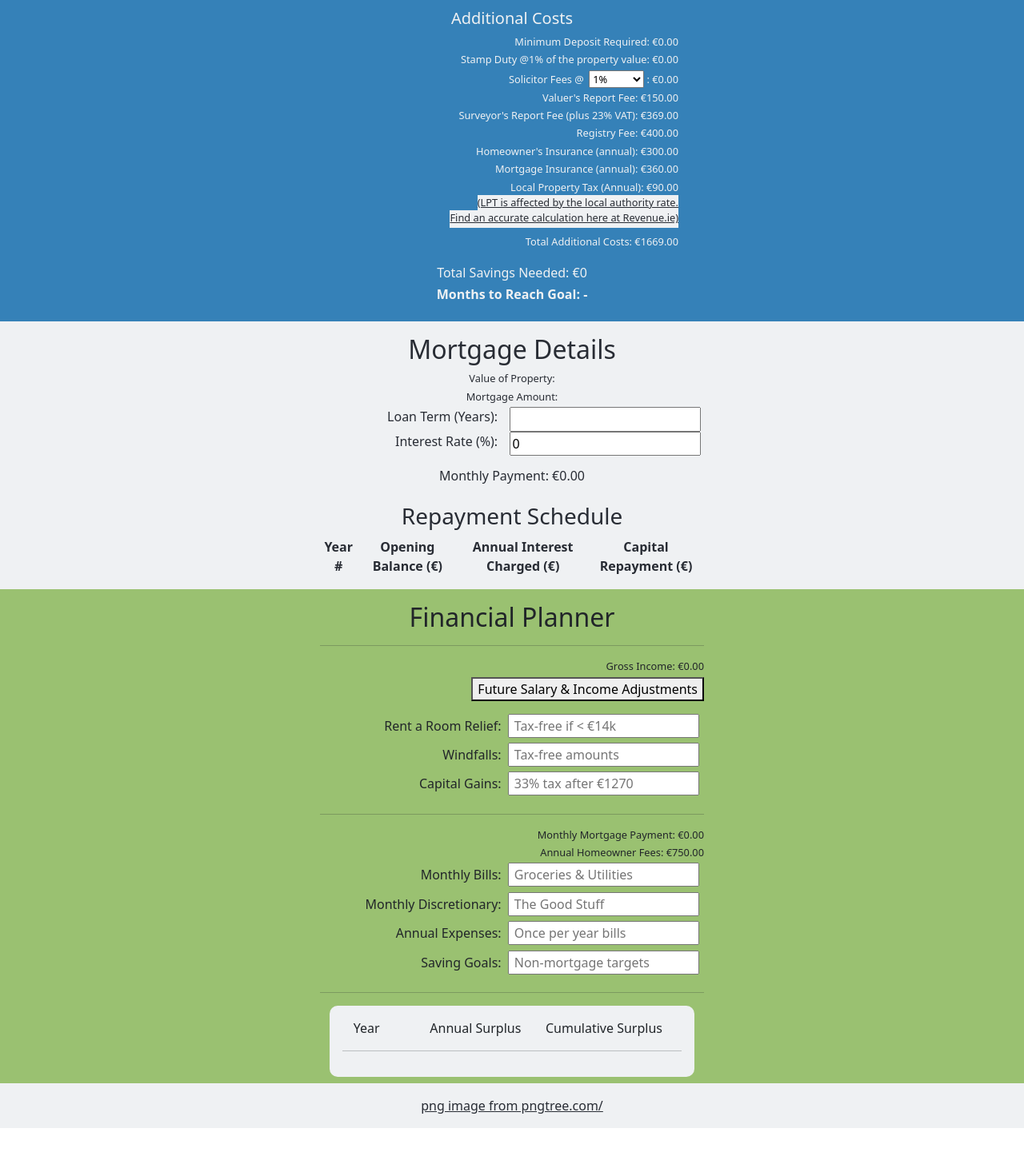
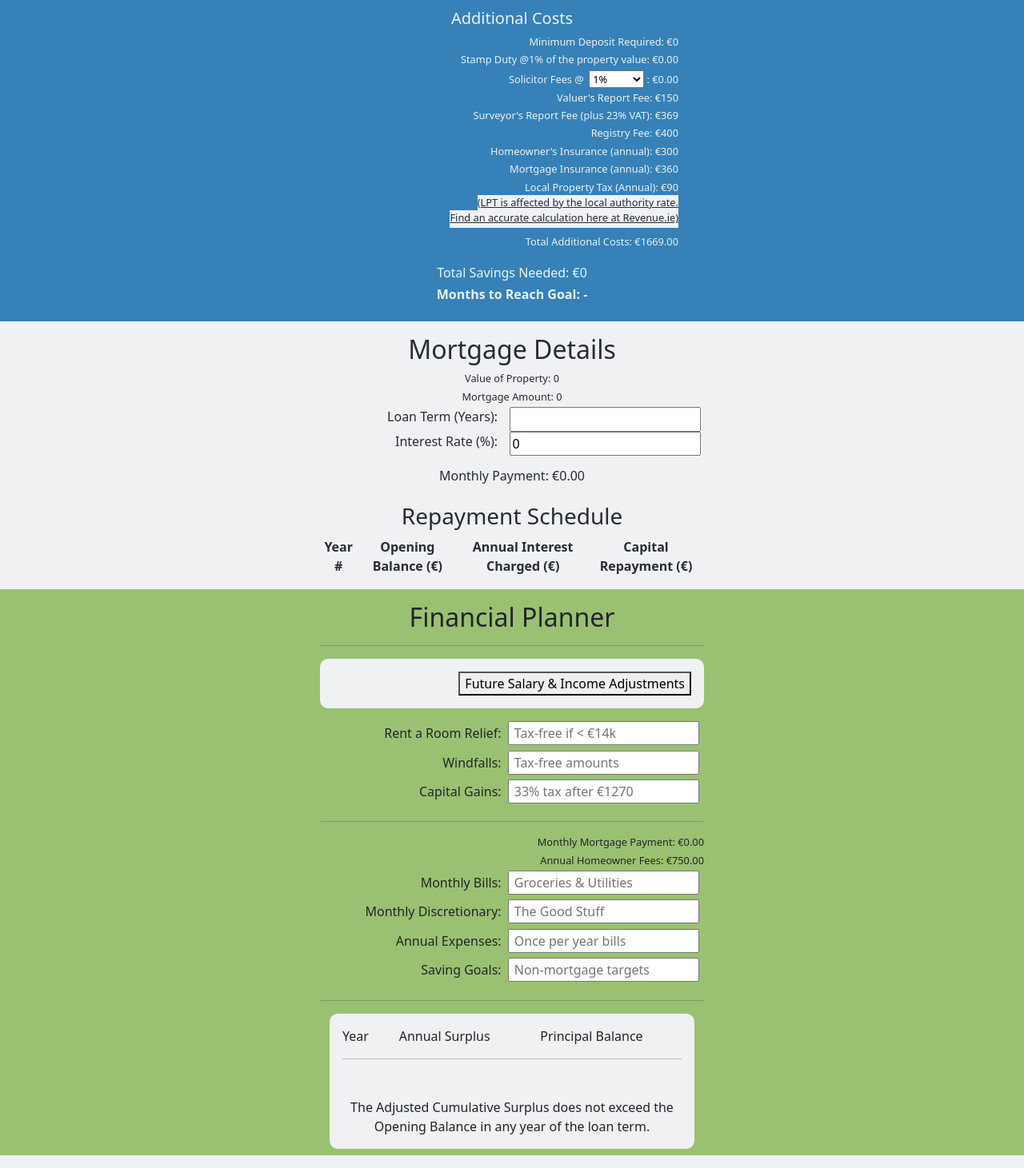
Before and after one commit to OisinWrites/Mortgage-Budgeter, a React (Create React App) app in the folder client/: page / in a window 1280 px wide. Shown: the part 1669-3130 px from the top of the page at 80% size. Before the commit the page ends 3080 px from the top, so only its background shows below. Built offline with nearby package versions, Linux system fonts and the light colour scheme.

Commit message:
Create comparison functionality, clean up state management of earlier sections

```diff
--- a/client/src/App.css
+++ b/client/src/App.css
@@ -117,6 +117,13 @@
 }
 
 /*---Financial Planner---*/
+.spin-reel-header {
+  background-color: #eff1f3;
+  padding: 1rem;
+  margin-top: 0.2rem;
+  border-radius: 10px;
+}
+
 .spin-reel {
   background-color: #eff1f3;
   max-height: 20vh;
@@ -138,3 +145,12 @@
 .spin-reel::-webkit-scrollbar {
   display: none;
 }
+
+.adjusted-cumulative-surplus {
+  font-weight: 700;
+  font-size: 95%;
+}
+
+.surpluses span {
+  text-align: left;
+}
--- a/client/src/App.js
+++ b/client/src/App.js
@@ -1,4 +1,4 @@
-import React, { useState } from 'react';
+import React, { useState, useEffect } from 'react';
 import './App.css';
 import BorrowingCapacityCalculator from './components/BorrowingCapacityCalculator';
 import MortgageDetails from './components/MortgageDetails';
@@ -9,7 +9,7 @@ import DepositSavingPeriod from './components/DepositSavingPeriod';
 
 function App() {
   const [isFirstTimeBuyer, setIsFirstTimeBuyer] = useState(true);
-  const [maxBorrow, setMaxBorrow] = useState(0);
+  const [effectiveMaxBorrow, setEffectiveMaxBorrow] = useState(0);
   const [numberOfApplicants, setNumberOfApplicants] = useState(1);
   const [housePrice, setHousePrice] = useState('');
   const [mortgageDesired, setMortgageDesired] = useState('');
@@ -20,7 +20,16 @@ function App() {
   const [loanTerm, setLoanTerm] = useState('');
   const [monthlyPayment, setMonthlyPayment] = useState(0);
   const [annualInterestRate, setAnnualInterestRate] = useState(0);
+  const [propertyValue, setPropertyValue] = useState(0);
 
+  useEffect(() => {
+    const loanToValueRatio = isFirstTimeBuyer ? 0.9 : 0.8;
+    // Ensure effectiveMaxBorrow is a number. If not, default to 0 before calculation.
+    const effectiveBorrow = Number(effectiveMaxBorrow) || 0;
+    const calculatedPropertyValue = parseFloat((effectiveBorrow / loanToValueRatio).toFixed(2));
+
+    setPropertyValue(calculatedPropertyValue);
+  }, [effectiveMaxBorrow, isFirstTimeBuyer, setPropertyValue]);
 
   // Function to be passed to DepositSavingPeriod
   const updateTotalAnnualFees = (newTotal) => {
@@ -49,9 +58,11 @@ function App() {
         <div className="bcc">
           <div className="section">
             <BorrowingCapacityCalculator
+              propertyValue={propertyValue}
+              effectiveMaxBorrow={effectiveMaxBorrow}
+              setEffectiveMaxBorrow={setEffectiveMaxBorrow}
               applicantIncomes={applicantIncomes}
               onIncomeChange={handleIncomeChange}
-              setMaxBorrow={setMaxBorrow}
               isFirstTimeBuyer={isFirstTimeBuyer}
               setIsFirstTimeBuyer={setIsFirstTimeBuyer}
               setNumberOfApplicants={setNumberOfApplicants}
@@ -61,7 +72,8 @@ function App() {
         <div className="dsp">
           <div className="section">
             <DepositSavingPeriod
-            maxBorrow={maxBorrow}
+              propertyValue={propertyValue}
+              effectiveMaxBorrow={effectiveMaxBorrow}
               isFirstTimeBuyer={isFirstTimeBuyer}
               hasSecondApplicant={numberOfApplicants > 1}
               updateTotalAnnualFees={updateTotalAnnualFees}
--- a/client/src/components/DepositSavingPeriod.js
+++ b/client/src/components/DepositSavingPeriod.js
@@ -1,7 +1,7 @@
 import React, { useState, useEffect} from 'react';
 
 const DepositSavingPeriod = ({
-    maxBorrow,
+    effectiveMaxBorrow,
     isFirstTimeBuyer,
     hasSecondApplicant,
     housePrice,
@@ -12,7 +12,8 @@ const DepositSavingPeriod = ({
     setNetIncome,
     netIncome2,
     setNetIncome2,
-    updateTotalAnnualFees
+    updateTotalAnnualFees,
+    propertyValue
     }) => {
 
     const [monthlyExpenses, setMonthlyExpenses] = useState('');
@@ -32,6 +33,13 @@ const DepositSavingPeriod = ({
     const [solicitorFeeType, setSolicitorFeeType] = useState('1%');
     const [solicitorFlatFee, setSolicitorFlatFee] = useState('');
 
+    const safeEffectiveMaxBorrow = Number(effectiveMaxBorrow) || 0;
+    const safeHousePrice = Number(housePrice) || 0;
+    const safeMortgageDesired = Number(mortgageDesired) || 0;
+
+    const limitedHousePrice = parseFloat((propertyValue ?? 0));
+        setHousePrice(limitedHousePrice);
+
     const handleHousePriceChange = (e) => {
         const newHousePrice = e.target.value;
         setHousePrice(newHousePrice); // Update state in App.js
@@ -40,8 +48,9 @@ const DepositSavingPeriod = ({
 
     const handleMortgageChange = (e) => {
         const value = Number(e.target.value);
-        const newMortgageDesired = value > maxBorrow ? maxBorrow : value;
-        setMortgageDesired(newMortgageDesired); // This updates the state in App.js directly
+        const safeEffectiveMaxBorrow = effectiveMaxBorrow || 0; // Fallback to 0 if undefined
+        const newMortgageDesired = value > safeEffectiveMaxBorrow ? safeEffectiveMaxBorrow : value;
+        setMortgageDesired(newMortgageDesired);
     };
 
     useEffect(() => {
@@ -57,6 +66,11 @@ const DepositSavingPeriod = ({
         }
     }, [hasSecondApplicant]);
 
+    useEffect(() => {
+        const limitedHousePrice = propertyValue ? parseFloat(propertyValue) : 0;
+        setHousePrice(limitedHousePrice);
+    }, [propertyValue, setHousePrice]);
+
     const combinedNetIncome = parseFloat(netIncome) + parseFloat(netIncome2);
     const combinedMonthlyExpenses = parseFloat(monthlyExpenses) + parseFloat(monthlyExpenses2);
     const combinedBills = parseFloat(bills) + parseFloat(bills2);
@@ -68,6 +82,12 @@ const DepositSavingPeriod = ({
 
     // Calculate the minimum deposit required
     const minimumDeposit = isFirstTimeBuyer ? mortgageDesired * 0.1 : mortgageDesired * 0.2;
+    const totalMortgageAndMinimumDeposit = mortgageDesired + minimumDeposit;
+
+    const additionalDepositRequired = housePrice > totalMortgageAndMinimumDeposit ? housePrice - totalMortgageAndMinimumDeposit : 0;
+
+    const formattedAdditionalDepositRequired = additionalDepositRequired > 0 ? additionalDepositRequired.toFixed(2) : "0.00";
+
 
     function calculateRegistryFee(housePrice) {
         if (housePrice <= 50000) return 400;
@@ -115,6 +135,11 @@ const DepositSavingPeriod = ({
         const newTotalAnnualFees = insuranceCosts + propertyTax;
         updateTotalAnnualFees(newTotalAnnualFees);
     }, [insuranceCosts, propertyTax, updateTotalAnnualFees]);
+
+    useEffect(() => {
+        // Automatically set mortgageDesired to match effectiveMaxBorrow
+        setMortgageDesired(effectiveMaxBorrow);
+    }, [effectiveMaxBorrow, setMortgageDesired]);
 
     // Total savings needed
     const totalSavingsNeeded = minimumDeposit + totalAdditionalCosts + Number(combinedSavingsGoal);
@@ -192,22 +217,22 @@ const DepositSavingPeriod = ({
                 <h5>Mortgage Target</h5>
                 <div class="split-middle">
                     <div>
-                        <label>Mortgage Amount</label>
+                        <label>*Mortgage Drawdown</label>
                         <input
                             type="number"
                             value={mortgageDesired}
                             onChange={handleMortgageChange}
-                            onBlur={() => setMortgageDesired(mortgageDesired > maxBorrow ? maxBorrow : mortgageDesired)}
+                            onBlur={() => setMortgageDesired(mortgageDesired > effectiveMaxBorrow ? effectiveMaxBorrow : mortgageDesired)}
                             placeholder="Mortgage Amount"
                         />
                     </div>
                     <div>
                         <label>
-                        Limit: (up to €{maxBorrow.toFixed(2)}):
+                        (Limit of €{effectiveMaxBorrow}):
                         </label>
                     </div>
                     <div>
-                        <label>Estimated House Price: </label>
+                        <label>*Estimated House Price: </label>
                         <input
                         type="number"
                         value={housePrice}
@@ -218,7 +243,10 @@ const DepositSavingPeriod = ({
 
                 <h5>Additional Costs</h5>
                 <div class="additional-fees">
-                    <p>Minimum Deposit Required: €{minimumDeposit.toFixed(2)}</p>
+                    <p>Minimum Deposit Required: €{minimumDeposit}</p>
+                    {additionalDepositRequired > 0 && (
+                        <p>Additional Deposit Required: €{formattedAdditionalDepositRequired}</p>
+                    )}
                     <p>Stamp Duty @{housePrice < 1000000 ? "1%" : "2%"} of the property value: €{stampDuty.toFixed(2)}</p>
                     <p>
                         Solicitor Fees @
@@ -236,14 +264,14 @@ const DepositSavingPeriod = ({
                             placeholder="Enter flat fee amount"
                             />
                         )} : €{solicitorFees.toFixed(2)}
-                    </p>
-                    <p>Valuer's Report Fee: €{valuerReport.toFixed(2)}</p>
-                    <p>Surveyor's Report Fee (plus 23% VAT): €{surveyorReport.toFixed(2)}</p>
-                    <p>Registry Fee: €{registryFee.toFixed(2)}</p>
-                    <p>Homeowner's Insurance (annual): €{(300).toFixed(2)}</p>
-                    <p>Mortgage Insurance (annual): €{(360).toFixed(2)}</p>
+                        </p>
+                    <p>Valuer's Report Fee: €{valuerReport}</p>
+                    <p>Surveyor's Report Fee (plus 23% VAT): €{surveyorReport}</p>
+                    <p>Registry Fee: €{registryFee}</p>
+                    <p>Homeowner's Insurance (annual): €{(300)}</p>
+                    <p>Mortgage Insurance (annual): €{(360)}</p>
                     <p>
-                        Local Property Tax (Annual): €{propertyTax.toFixed(2)}
+                        Local Property Tax (Annual): €{propertyTax}
                         <br></br>
                         <a class="bcc m-0 pb-1" href="https://www.revenue.ie/en/search.aspx?q=lpt%20calculator" target="_blank" rel="noopener noreferrer">
                             (LPT is affected by the local authority rate.<br></br>
@@ -253,7 +281,7 @@ const DepositSavingPeriod = ({
                     <p class="pt-2">Total Additional Costs: €{totalAdditionalCosts.toFixed(2)}</p>
                 </div>
                 <div class="p-3">
-                    <h6 class="font-weight-bold">Total Savings Needed: €{isNaN(totalSavingsNeeded) ? 0 : totalSavingsNeeded.toFixed(2)}</h6>
+                    <h6 class="font-weight-bold">Total Savings Needed: €{isNaN(totalSavingsNeeded) ? 0 : totalSavingsNeeded}</h6>
                     <h6><strong>Months to Reach Goal: {monthsToSave <= 0 ? "Goal not achievable with current setup" : monthsToSave || "-"}</strong></h6>
                 </div>
             </form>
--- a/client/src/components/FinancialPlanner.js
+++ b/client/src/components/FinancialPlanner.js
@@ -12,6 +12,8 @@ const FinancialPlanner = ({
     annualInterestRate,
     mortgageDesired
   }) => {
+
+  const [comparisonResults, setComparisonResults] = useState([]);
 
   const [capitalGains1, setCapitalGains1] = useState('');
   const [capitalGains2, setCapitalGains2] = useState('');
@@ -61,18 +63,21 @@ const FinancialPlanner = ({
   .map((item, index) => (
     <div class="raise-dropdown container" key={`salary-raise-bonus-${index}`}>
       <div class="row">
-        <span class="col-4">
-          Year {index + 1} Raise { item.raise}%
+        <span class="col-1">
+        {index + 1}
         </span>
-        <span class="col-3">
+          <span class="col-5">
             <input
               type="range"
               min="0"
               max="25"
               value={item.raise}
               onChange={(e) => handleRaiseAndBonusChange(e, index, 1, 'raise')}
-              style={{ width: '100%' }} // Style as needed
+              style={{ width: '100%' }}
               />
+          </span>
+          <span class="col-1">
+              {item.raise}%
           </span>
         <span class="col-5">
           <input
@@ -87,6 +92,19 @@ const FinancialPlanner = ({
       </div>
     </div>
   ));
+
+  const calculateNetCapitalGains = (capitalGains) => {
+    const allowance = 1270;
+    const taxRate = 0.33;
+
+    if (capitalGains <= allowance) {
+      return capitalGains;
+    } else {
+      const taxableGains = capitalGains - allowance;
+      const taxDue = taxableGains * taxRate;
+      return capitalGains - taxDue;
+    }
+  };
 
   // Handler function needs to be adapted to update the correct applicant's state
   const handleRaiseAndBonusChange = (e, yearIndex, applicantNumber, field) => {
@@ -227,10 +245,10 @@ const FinancialPlanner = ({
       salaryRaiseAndBonusInputs2 = salaryRaisesAndBonuses2.map((item, index) => (
           <div className="raise-dropdown container" key={`applicant2-salary-raise-bonus-${index}`}>
               <div class="row">
-                  <span class="col-4">
-                      Year {index + 1} Raise {item.raise}%
+                <span class="col-1">
+                {index + 1}
                 </span>
-                  <span class="col-3">
+                  <span class="col-5">
                       <input
                           type="range"
                           min="0"
@@ -239,6 +257,9 @@ const FinancialPlanner = ({
                           onChange={(e) => handleRaiseAndBonusChange(e, index, 2, 'raise')}
                           style={{ width: '100%' }}
                       />
+                  </span>
+                  <span class="col-1">
+                      {item.raise}%
                   </span>
                   <span class="col-5">
                       <input
@@ -309,6 +330,118 @@ const FinancialPlanner = ({
   }
 
 
+  const renderComparisonResults = (comparisonResults) => {
+    return comparisonResults.map((result, index) => (
+      <div className="row surpluses" key={index}>
+        <span className="col-1">{result.year}:</span>
+        <span className="col-5 adjusted-cumulative-surplus offset-1">€{result.adjustedCumulativeSurplus.toFixed(2)}</span>
+        <span className="col-5">€{result.openingBalance}</span>
+        {/* If you need to show the comparison result explicitly */}
+        <span className="col-1">
+          {result.isGreaterOrEqual ? '>= Opening Balance' : '< Opening Balance'}
+        </span>
+      </div>
+    ));
+  };
+
+  const renderSurplusDetails = (surplusDetails, windfalls, capitalGains, savingGoals, repaymentSchedule) => {
+    return surplusDetails.map((detail, index) => {
+      const { annualSurplus, cumulativeSurplus } = detail;
+      const netCapitalGains = calculateNetCapitalGains(parseFloat(capitalGains) || 0);
+      const adjustedCumulativeSurplus = cumulativeSurplus +
+                                         (parseFloat(windfalls) || 0)
+                                         + netCapitalGains -
+                                         (parseFloat(savingGoals) || 0);
+
+      const openingBalance = repaymentSchedule.find(item => item.year === index + 1)?.openingBalance.toFixed(2) || "N/A";
+
+      return (
+        <div className="row surpluses" key={index}>
+          <span className="col-1">{index + 1}:</span>
+          <span className="col-5 adjusted-cumulative-surplus  offset-1">€{adjustedCumulativeSurplus.toFixed(2)}</span>
+          <span className="col-5">€{openingBalance}</span>
+        </div>
+      );
+    });
+  };
+
+  // Utilize the adjusted function for both applicants
+  const surplusDetailsList1 = renderSurplusDetails(
+    surplusDetails1,
+    windfalls1,
+    capitalGains1,
+    savingGoals1,
+    repaymentSchedule
+  );
+
+  let surplusDetailsList2 = null;
+  if (hasSecondApplicant) {
+    surplusDetailsList2 = renderSurplusDetails(
+      surplusDetails2,
+      windfalls2,
+      capitalGains2,
+      savingGoals2,
+      repaymentSchedule
+    );
+  }
+
+  useEffect(() => {
+    if (repaymentSchedule.length > 0 && surplusDetails1.length > 0) {
+      const adjustedResults = surplusDetails1.map((detail, index) => {
+        let adjustedCumulativeSurplus;
+
+        if (index === 0) {
+          // For the first year, set surplus explicitly to 0
+          adjustedCumulativeSurplus = 0;
+        } else {
+          // For subsequent years, calculate as before
+          const previousDetail = surplusDetails1[index - 1];
+          const netCapitalGains = calculateNetCapitalGains(parseFloat(capitalGains1) || 0);
+          adjustedCumulativeSurplus = previousDetail.cumulativeSurplus +
+                                       (parseFloat(windfalls1) || 0) +
+                                       netCapitalGains -
+                                       (parseFloat(savingGoals1) || 0);
+          // Adjust for a second applicant if present
+          if (hasSecondApplicant && surplusDetails2.length > index - 1) {
+            const previousDetail2 = surplusDetails2[index - 1];
+            const netCapitalGains2 = calculateNetCapitalGains(parseFloat(capitalGains2) || 0);
+            adjustedCumulativeSurplus += previousDetail2.cumulativeSurplus +
+                                         (parseFloat(windfalls2) || 0) +
+                                         netCapitalGains2 -
+                                         (parseFloat(savingGoals2) || 0);
+          }
+        }
+
+        const openingBalance = repaymentSchedule[index]?.openingBalance || 0;
+        const isGreaterOrEqual = adjustedCumulativeSurplus >= openingBalance;
+
+        return {
+          year: index + 1, // Keeping year as is, starting from 1
+          isGreaterOrEqual,
+          adjustedCumulativeSurplus,
+          openingBalance,
+        };
+      });
+
+      setComparisonResults(adjustedResults);
+    }
+  }, [
+    repaymentSchedule,
+    surplusDetails1,
+    surplusDetails2,
+    windfalls1,
+    capitalGains1,
+    savingGoals1,
+    windfalls2,
+    capitalGains2,
+    savingGoals2,
+    hasSecondApplicant // Include this to re-run the effect when the second applicant's status changes
+  ]);
+
+
+
+  const firstYearMeetingCondition = comparisonResults.find(result => result.isGreaterOrEqual);
+
   const netIncomeList1 = adjustedSalaries1 ? renderNetIncomeList(adjustedSalaries1) : null;
   const netIncomeList2 = hasSecondApplicant ? renderNetIncomeList(adjustedSalaries2) : null;
 
@@ -324,10 +457,9 @@ const FinancialPlanner = ({
           )}
           <div>
           <hr></hr>
-          <p>Gross Income: €{grossIncome1.toFixed(2)}</p>
-          <div>
+
+          <div class="spin-reel-header">
             <button onClick={toggleRaisesDiv}>Future Salary & Income Adjustments</button>
-
               {showRaisesDiv && (
                 <div id="raises">
                   <div class="spin-reel rounded">
@@ -336,8 +468,9 @@ const FinancialPlanner = ({
                 </div>
               )}
           </div>
+
+
           <ul>{adjustedSalariesList1}</ul>
-          <ul>{netIncomeList1}</ul>
           <label>
             Rent a Room Relief:
             <input
@@ -375,24 +508,6 @@ const FinancialPlanner = ({
             <input type="number" value={savingGoals1} onChange={handleSavingGoalsChange1} placeholder={' Non-mortgage targets'}/>
           </label>
           <hr></hr>
-          <div class="container pb-2">
-            <div class="spin-reel">
-              <div class="row">
-                <span class="col-2">Year</span>
-                <span class="col-5">Annual Surplus</span>
-                <span class="col-5">Cumulative Surplus</span>
-              </div>
-              <hr></hr>
-              {surplusDetails1.map((detail, index) => (
-                <div class="row" key={index}>
-                  <span class="col-2">{index + 1}:</span>
-                  <span class="col-5">€{detail.annualSurplus.toFixed(2)}</span>
-                  <span class="col-5">€{detail.cumulativeSurplus.toFixed(2)}</span>
-                </div>
-              ))}
-            </div>
-        </div>
-
           </div>
           </div>
 
@@ -403,7 +518,8 @@ const FinancialPlanner = ({
               <div>
                 <hr></hr>
                 <p>Gross Income: €{grossIncome2.toFixed(2)}</p>
-                <div>
+
+                <div class="spin-reel-header">
                   <button onClick={toggleRaisesDiv2}>Future Salary & Income Adjustments</button>
                   {showRaisesDiv2 && (
                     <div id="raises2">
@@ -451,29 +567,36 @@ const FinancialPlanner = ({
                   <input type="number" value={savingGoals2} onChange={handleSavingGoalsChange2} placeholder={' Non-mortgage targets'}/>
                 </label>
                 <hr></hr>
-                <div class="container pb-2">
-                    <div class="spin-reel">
-                      <div class="row">
-                        <span class="col-2">Year</span>
-                        <span class="col-5">Annual Surplus</span>
-                        <span class="col-5">Cumulative Surplus</span>
-                      </div>
-                      <hr></hr>
-                      {surplusDetails2.map((detail, index) => (
-                        <div class="row" key={index}>
-                          <span class="col-2">{index + 1}:</span>
-                          <span class="col-5">€{detail.annualSurplus.toFixed(2)}</span>
-                          <span class="col-5">€{detail.cumulativeSurplus.toFixed(2)}</span>
-                        </div>
-                      ))}
-                    </div>
-                </div>
               </div>
             </div>
 
           </>
           )}
-
+          <div class="container pb-2">
+            <div class="spin-reel-header">
+              <div class="row surpluses">
+                <span class="col-1">Year</span>
+                <span class="col-5 offset-1">Annual Surplus</span>
+                <span class="col-5">Principal Balance</span>
+              </div>
+              <hr></hr>
+              <div class="spin-reel">
+                {comparisonResults.map(result => (
+                  <div className="row surpluses" key={result.year}>
+                    <span className="col-1">{result.year}:</span>
+                    <span className="col-5 adjusted-cumulative-surplus offset-1">€{result.adjustedCumulativeSurplus.toFixed(2)}</span>
+                    <span className="col-5">€{result.openingBalance.toFixed(2)}</span>
+                  </div>
+                ))}
+              </div>
+              <span>
+                {firstYearMeetingCondition ?
+                  `Potentially pay-off mortgage early by Year ${firstYearMeetingCondition.year}` :
+                  "The Adjusted Cumulative Surplus does not exceed the Opening Balance in any year of the loan term."
+                }
+              </span>
+            </div>
+          </div>
         </div>
       </div>
   );
```
Also changed, not shown: client/src/components/BorrowingCapacityCalculator.js (+27 -26 lines), client/src/components/foldBorrowingCapacityCalculator.js (added), client/src/components/foldDepositSavingPeriod.js (added), client/src/components/foldFinancialPlanner.js (added), client/src/components/foldMortgageDetails.js (added). Lines whose indentation alone changed are shown as unchanged.
